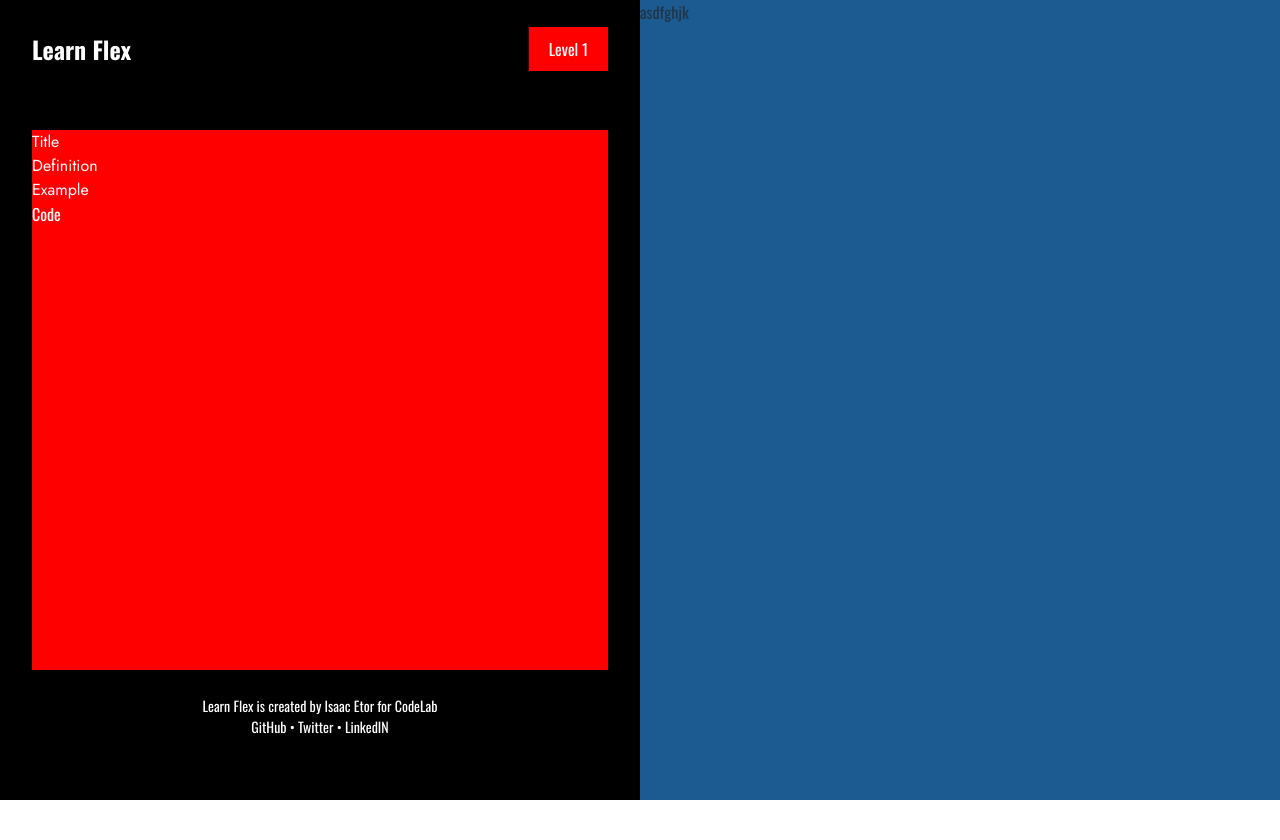
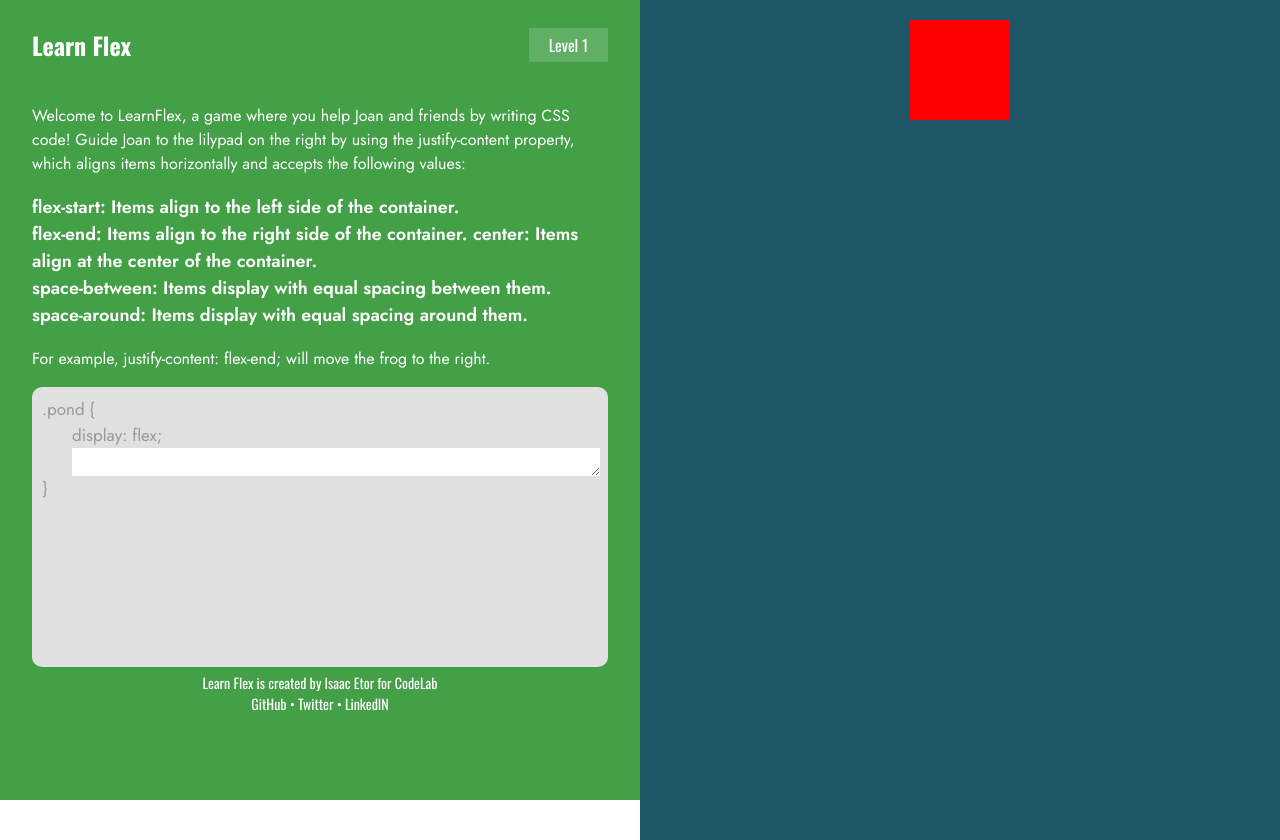
Before and after one commit to isaacetor/Learn-flex-game, a React (Vite) app: page / in a window 1280 px wide. Before the commit the page ends 800 px from the top, so only its background shows below. Built offline with nearby package versions, Linux system fonts and the light colour scheme.

Commit message:
working on the graphicd

```diff
--- a/src/blocks/common/Code/Code.tsx
+++ b/src/blocks/common/Code/Code.tsx
@@ -1,5 +1,63 @@
+import styled from "styled-components";
+
 const Code = () => {
-  return <div>Code</div>;
+  return (
+    <div>
+      <Wrapper>
+        <Coding>
+          <p>.pond {"{"}</p>
+
+          <Container>
+            <p>display: flex;</p>
+
+            {/* input area */}
+
+            <textarea name="" id="" rows="1"></textarea>
+          </Container>
+          <p>{"}"}</p>
+        </Coding>
+      </Wrapper>
+    </div>
+  );
 };
 
 export default Code;
+
+const Container = styled.div`
+  width: 95%;
+  /* background-color: red; */
+  margin-left: 30px;
+  display: flex;
+  flex-direction: column;
+
+  textarea {
+    flex: 1;
+    font-family: jost;
+    font-size: 17px;
+    color: #000000b0;
+    outline: none;
+    border: none;
+  }
+`;
+
+const Coding = styled.div`
+  width: 100%;
+  height: 30vh;
+  display: flex;
+  flex-direction: column;
+
+  p {
+    margin: 0;
+    font-size: 17px;
+  }
+`;
+
+const Wrapper = styled.div`
+  background-color: #e0e0e0;
+  border-radius: 10px;
+  height: 100%;
+  font-family: jost;
+  color: #999999;
+  padding: 10px;
+  overflow: hidden;
+`;
--- a/src/blocks/common/Header.tsx
+++ b/src/blocks/common/Header.tsx
@@ -17,8 +17,8 @@ const Header = () => {
 export default Header;
 
 const Levels = styled.div`
-  padding: 10px 20px;
-  background-color: red;
+  padding: 5px 20px;
+  background-color: #ffffff28;
 `;
 const Logo = styled.h2`
   margin: 0;
--- a/src/blocks/common/Instruction/Definition.tsx
+++ b/src/blocks/common/Instruction/Definition.tsx
@@ -1,5 +1,25 @@
+import styled from "styled-components";
+
 const Definition = () => {
-  return <div>Definition</div>;
+  return (
+    <div>
+      <Wrapper>
+        <p>
+          flex-start: Items align to the left side of the container.
+          <br />
+          flex-end: Items align to the right side of the container. center:
+          Items align at the center of the container. <br /> space-between:
+          Items display with equal spacing between them. <br /> space-around:
+          Items display with equal spacing around them.
+        </p>
+      </Wrapper>
+    </div>
+  );
 };
 
 export default Definition;
+
+const Wrapper = styled.div`
+  font-weight: 600;
+  font-size: 18px;
+`;
--- a/src/blocks/common/Instruction/Example.tsx
+++ b/src/blocks/common/Instruction/Example.tsx
@@ -1,5 +1,11 @@
 const Example = () => {
-  return <div>Example</div>;
+  return (
+    <div>
+      <p>
+        For example, justify-content: flex-end; will move the frog to the right.{" "}
+      </p>
+    </div>
+  );
 };
 
 export default Example;
--- a/src/blocks/common/Instruction/Title.tsx
+++ b/src/blocks/common/Instruction/Title.tsx
@@ -1,5 +1,14 @@
 const Title = () => {
-  return <div>Title</div>;
+  return (
+    <div>
+      <p>
+        Welcome to LearnFlex, a game where you help Joan and friends by writing
+        CSS code! Guide Joan to the lilypad on the right by using the
+        justify-content property, which aligns items horizontally and accepts
+        the following values:
+      </p>
+    </div>
+  );
 };
 
 export default Title;
--- a/src/blocks/components/data/Data.tsx
+++ b/src/blocks/components/data/Data.tsx
@@ -25,7 +25,7 @@ const Data = () => {
 export default Data;
 
 const Wrapper = styled.div`
-  background-color: #000;
+  background-color: #43a047;
   height: 100%;
   display: flex;
   justify-content: center;
@@ -36,7 +36,7 @@ const Wrapper = styled.div`
 const Main = styled.div`
   width: 90%;
   height: 97%;
-  display: grid;
-  grid-template-rows: 0.2fr 1fr 0.2fr;
+  display: flex;
+  flex-direction: column;
   gap: 10px;
 `;
--- a/src/blocks/components/graphic/Graphic.tsx
+++ b/src/blocks/components/graphic/Graphic.tsx
@@ -1,9 +1,12 @@
 import styled from "styled-components";
+import Icon from "./Icon";
 
 const Graphic = () => {
   return (
     <div>
-      <Wrapper>asdfghjk</Wrapper>
+      <Wrapper>
+        <Icon />
+      </Wrapper>
     </div>
   );
 };
@@ -11,6 +14,9 @@ const Graphic = () => {
 export default Graphic;
 
 const Wrapper = styled.div`
-  background-color: #1b5b92;
+  background-color: #1f5768;
   height: 100%;
+  padding: 20px;
+  display: flex;
+  justify-content: center;
 `;
--- /dev/null
+++ b/src/blocks/components/graphic/Icon.tsx
@@ -0,0 +1,17 @@
+import styled from "styled-components";
+
+const Icon = () => {
+  return (
+    <div>
+      <Main></Main>
+    </div>
+  );
+};
+
+export default Icon;
+
+const Main = styled.div`
+  width: 100px;
+  height: 100px;
+  background-color: red;
+`;
--- a/src/index.css
+++ b/src/index.css
@@ -3,8 +3,6 @@
   font-family: "Oswald", sans-serif;
   line-height: 1.5;
   font-weight: 400;
-
-  color-scheme: light dark;
   color: rgba(255, 255, 255, 0.87);
   background-color: #242424;
 
@@ -13,6 +11,12 @@
   -webkit-font-smoothing: antialiased;
   -moz-osx-font-smoothing: grayscale;
   -webkit-text-size-adjust: 100%;
+  overflow-y: hidden;
+  overflow-x: hidden;
+
+  @media not all and (min-width: 890px) {
+    overflow-y: auto;
+  }
 }
 
 a {
@@ -65,3 +69,22 @@ button:focus-visible {
     background-color: #f9f9f9;
   }
 }
+
+/* Customizing scrollbar */
+::-webkit-scrollbar {
+  width: 8px;
+  height: 8px;
+}
+
+::-webkit-scrollbar-track {
+  background-clip: content-box;
+  border: 2px solid transparent;
+}
+
+::-webkit-scrollbar-thumb {
+  background-color: #141313;
+}
+
+::-webkit-scrollbar-thumb:hover {
+  background-color: #000000;
+}
--- a/src/page/GameLevels/Game.tsx
+++ b/src/page/GameLevels/Game.tsx
@@ -21,8 +21,7 @@ export default Game;
 const Wrapper = styled.div`
   width: 100%;
   height: 100%;
-  background-color: red;
   display: flex;
   flex-direction: column;
-  gap: 10;
+  /* gap: 10; */
 `;
--- a/src/page/Home/Main.tsx
+++ b/src/page/Home/Main.tsx
@@ -31,5 +31,6 @@ const Wrapper = styled.div`
     & > :nth-child(2) {
       order: 1;
     }
+    height: 100%;
   }
 `;
```
